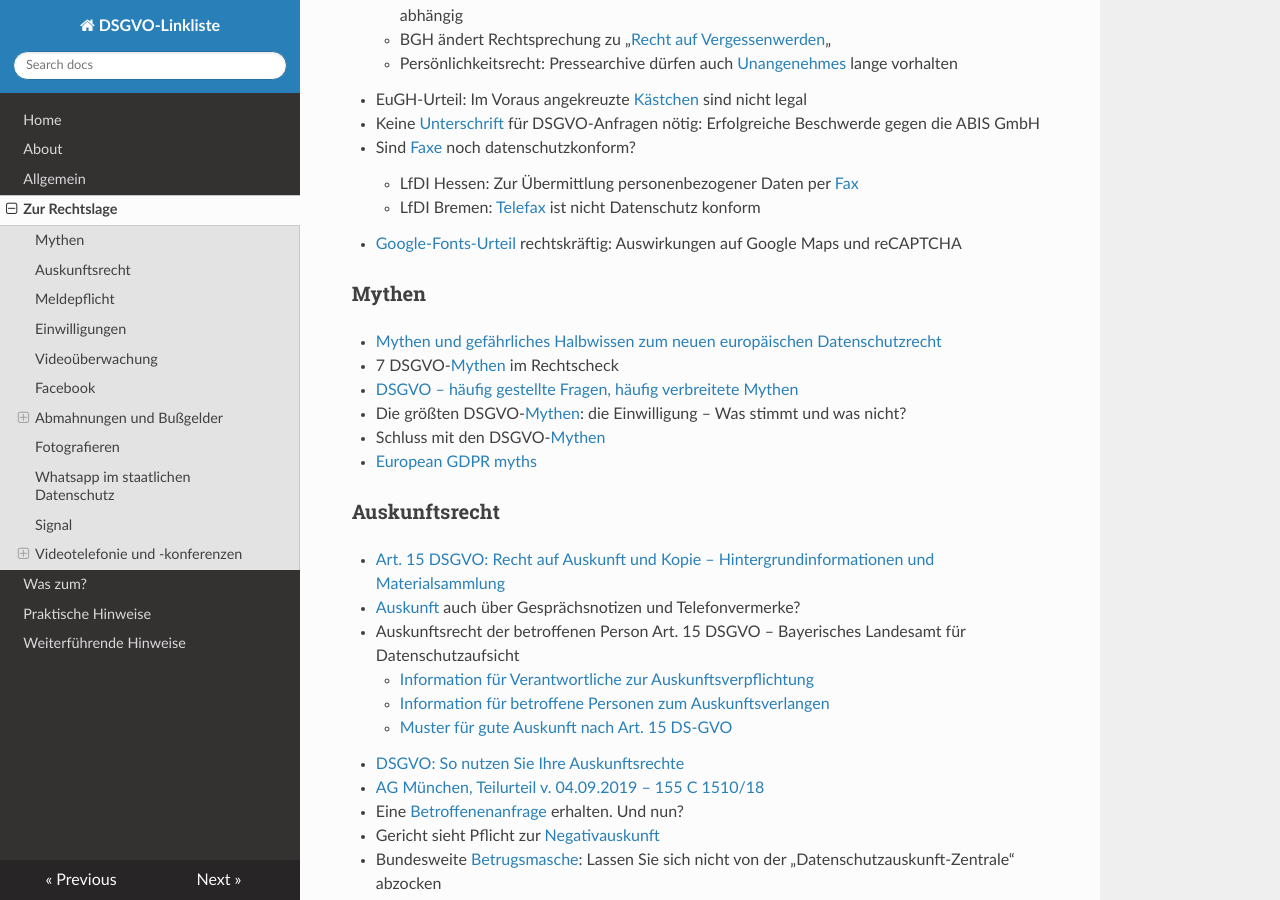
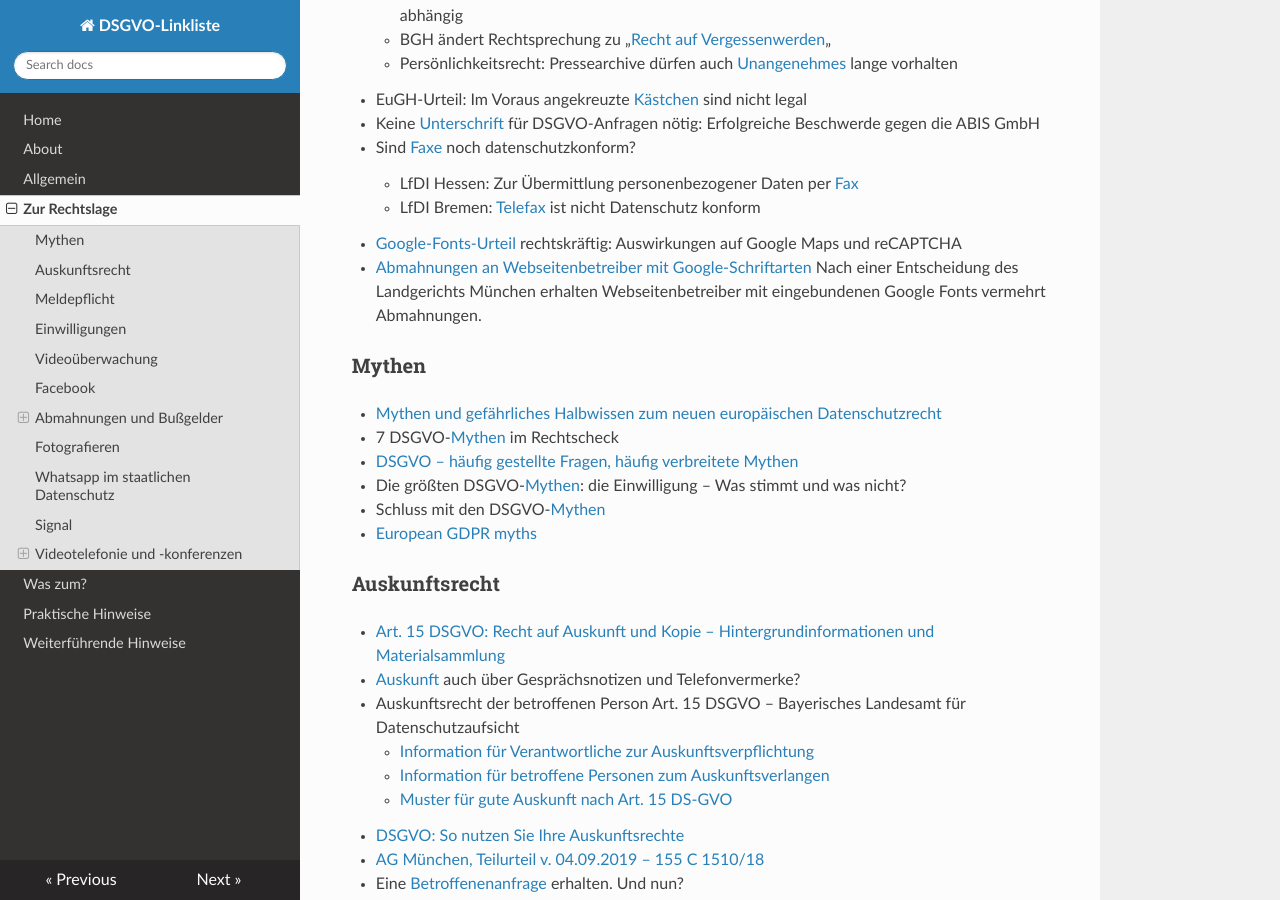
Before and after one commit to jrselzer/DSGVO-Linkliste, an MkDocs documentation site: the page built from docs/Zur_Rechtslage.md, in a window 1280 px wide and 900 px high, scrolled down 847 px. Built offline with MkDocs 1.6.1, drawn with Linux system fonts in a browser that asks for light colours; nearby versions of some CDN libraries.

Commit message:
Update Zur_Rechtslage.md

```diff
--- a/docs/Zur_Rechtslage.md
+++ b/docs/Zur_Rechtslage.md
@@ -32,6 +32,7 @@ Zur Rechtslage
     * LfDI Hessen: Zur Übermittlung personenbezogener Daten per [Fax](https://datenschutz.hessen.de/datenschutz/it-und-datenschutz/zur-%C3%BCbermittlung-personenbezogener-daten-per-fax)
     * LfDI Bremen: [Telefax](https://www.datenschutz.bremen.de/datenschutztipps/orientierungshilfen-und-handlungshilfen/telefax-ist-nicht-datenschutz-konform-16111) ist nicht Datenschutz konform
 * [Google-Fonts-Urteil](https://dr-dsgvo.de/google-fonts-urteil-rechtskraeftig-auswirkungen/) rechtskräftig: Auswirkungen auf Google Maps und reCAPTCHA
+* [Abmahnungen an Webseitenbetreiber mit Google-Schriftarten](https://www.golem.de/news/google-fonts-abmahnungen-an-webseitenbetreiber-mit-google-schriftarten-2208-167472.html) Nach einer Entscheidung des Landgerichts München erhalten Webseitenbetreiber mit eingebundenen Google Fonts vermehrt Abmahnungen.
 ### Mythen
 * [Mythen und gefährliches Halbwissen zum neuen europäischen Datenschutzrecht](http://www.rechtzweinull.de/archives/2558-mein-erster-dgsvo-rant-zu-viele-mythen-und-gefaehrliches-halbwissen-zum-neuen-europaeischen-datenschutzrecht.html)
 * 7 DSGVO-[Mythen](https://www.lto.de/recht/feuilleton/f/europaeischer-datenschutztag-dsgvo-kuriose-faelle-rechtliche-bewertung/) im Rechtscheck
```
